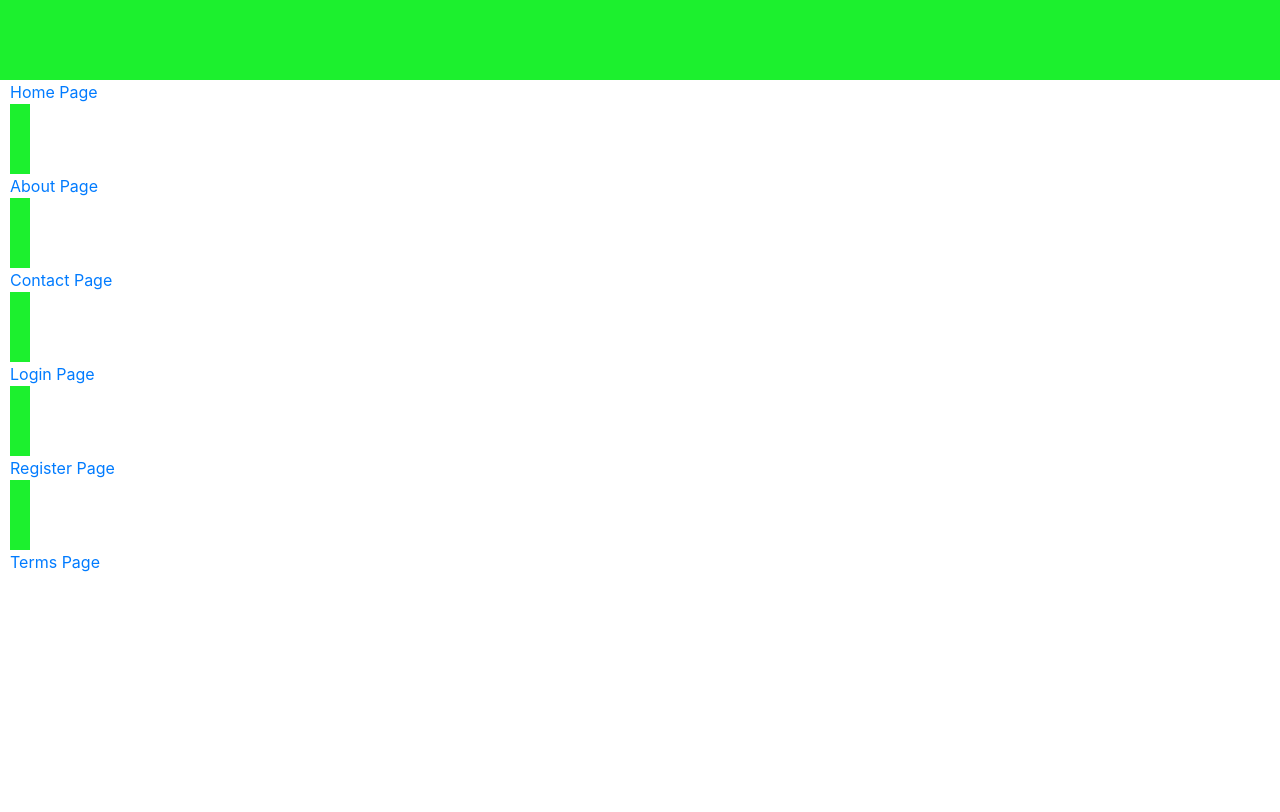
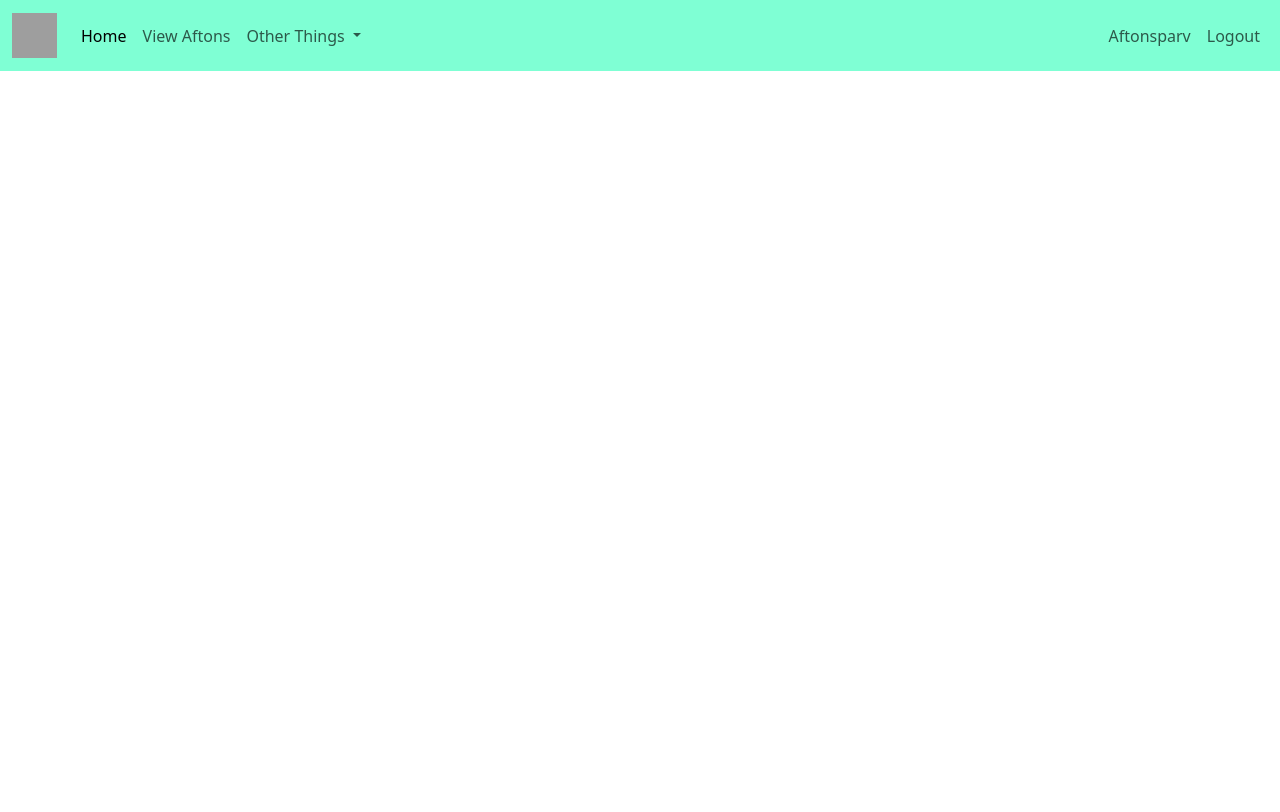
Before and after one commit to Not-Jim/toka-fitness, a Flask app: page /about in a window 1280 px wide. Shown: the top 812 px of the page. After the commit the page ends 71 px from the top, so only its background shows below. Run offline with Flask 3, Linux system fonts and the light colour scheme; a user stored in the database is signed in; some libraries are stand-ins or nearby versions; grey boxes are pictures that could not be loaded.

Commit message:
updated base
updated base and added XD templates, made logo

```diff
--- a/app.py
+++ b/app.py
@@ -71,5 +71,14 @@ def login():
 def aftonsparv():
     return render_template('gnarpy.html', name=session.get('name'))
 
+@app.route('/logout')
+def logout():
+    session['name'] = None
+    return redirect(url_for('home'))
+
+@app.route('/user')
+def user():
+    return render_template('user.html', name=session.get('name'))
+
 if __name__ == '__main__':
     app.run(debug=True)
--- a/templates/base.html
+++ b/templates/base.html
@@ -1,47 +1,118 @@
+<!DOCTYPE html>
 <html>
-    <body>
-        <title>
-            {% block title %} {% endblock %}
-        </title>
+
+<head>
+    <link rel="shortcut icon" type="image/x-icon" href="static/Gnarpy.gif">
+    <title>{% block title %}{% endblock %}</title>
+
+    <!-- Import Bootstrap -->
+    <link href="https://cdn.jsdelivr.net/npm/bootstrap@5.3.3/dist/css/bootstrap.min.css" rel="stylesheet"
+        integrity="sha384-QWTKZyjpPEjISv5WaRU9OFeRpok6YctnYmDr5pNlyT2bRjXh0JMhjY6hW+ALEwIH" crossorigin="anonymous">
+    <script src="https://cdn.jsdelivr.net/npm/bootstrap@5.3.3/dist/js/bootstrap.bundle.min.js"
+        integrity="sha384-YvpcrYf0tY3lHB60NNkmXc5s9fDVZLESaAA55NDzOxhy9GkcIdslK1eN7N6jIeHz"
+        crossorigin="anonymous"></script>
+
+    <!-- CSS used for navbar -->
     <style>
         header {
-                background-color: rgb(28, 240, 46);
+            position: fixed;
+            left: 0;
             top: 0;
-                left: 0;
-                position: fixed;
-                height: 80px;
+            height: 100px;
             padding: 10px;
             width: 100%;
             float: left;
+            background-color: aquamarine;
             display: flex;
             flex-direction: row;
             align-items: center;
-                border-bottom: 5px rgba(255, 255, 255, 0.5);
+            border-bottom: 5px rgba(255, 255, 255, 0.5) solid;
         }
+
         main {
-                margin-top: 110px;
-            }
-            body{
-                background-color: rgb(35, 224, 76);
+            margin-top: 20px;
+            margin-left: 20px;
         }
     </style>
-        <header>
-            <link rel="stylesheet" href="https://stackpath.bootstrapcdn.com/bootstrap/4.5.2/css/bootstrap.min.css">
-            <div style="width: 5px; height: 70px; border: 10px solid rgb(28, 240, 46); background-color:rgb(35, 224, 76); color:antiquewhite"></div>
-            <a href="/" style="text-decoration:none"> Home Page </a>
-            <div style="width: 5px; height: 70px; border: 10px solid rgb(28, 240, 46); background-color:rgb(35, 224, 76); color:antiquewhite"></div>
-            <a href="/about"> About Page </a>
-            <div style="width: 5px; height: 70px; border: 10px solid rgb(28, 240, 46); background-color:rgb(35, 224, 76); color:antiquewhite"></div>
-            <a href="/contact"> Contact Page </a>
-            <div style="width: 5px; height: 70px; border: 10px solid rgb(28, 240, 46); background-color:rgb(35, 224, 76); color:antiquewhite"></div>
-            <a href="/login"> Login Page </a>
-            <div style="width: 5px; height: 70px; border: 10px solid rgb(28, 240, 46); background-color:rgb(35, 224, 76); color:antiquewhite"></div>
-            <a href="/register"> Register Page </a>
-            <div style="width: 5px; height: 70px; border: 10px solid rgb(28, 240, 46); background-color:rgb(35, 224, 76); color:antiquewhite"></div>
-            <a href="/terms"> Terms Page </a>
-        </header>
+
+</head>
+
+<body>
+    <!-- <header>
+            <div style="width: 5px; height: 70%; border: 10px solid aquamarine; background-color: gray; color: gray;"></div>
+            <a href="/">Home Page </a>
+            <div style="width: 5px; height: 70%; border: 10px solid aquamarine; background-color: gray; color: gray;"></div>
+            <a href="/gnarp">Gnarp Gnarp</a>
+            <div style="width: 5px; height: 70%; border: 10px solid aquamarine; background-color: gray; color: gray;"></div>
+            <a href="/gregory">Gregory</a>
+            <div style="width: 5px; height: 70%; border: 10px solid aquamarine; background-color: gray; color: gray;"></div>
+            <a href="/about">About Us</a>
+            <div style="width: 5px; height: 70%; border: 10px solid aquamarine; background-color: gray; color: gray;"></div>
+            <a href="/contact">Contact Us</a>
+            <div style="width: 5px; height: 70%; border: 10px solid aquamarine; background-color: gray; color: gray;"></div>
+            <a href="/afton">View Aftons</a>
+            <div style="width: 5px; height: 70%; border: 10px solid aquamarine; background-color: gray; color: gray;"></div>
+        </header> -->
+    <nav class="navbar sticky-top navbar-expand-lg" style="background-color: aquamarine;">
+        <div class="container-fluid">
+            <a class="navbar-brand" href="/">
+                <img src="/static/Gnarpy.gif" alt="Gnarp Catalog" width="45" height="45">
+            </a>
+            <button class="navbar-toggler" type="button" data-bs-toggle="collapse"
+                data-bs-target="#navbarSupportedContent" aria-controls="navbarSupportedContent" aria-expanded="false"
+                aria-label="Toggle navigation">
+                <span class="navbar-toggler-icon"></span>
+            </button>
+            <div class="collapse navbar-collapse" id="navbarSupportedContent">
+                <ul class="navbar-nav me-auto mb-2 mb-lg-0">
+                    <li class="nav-item">
+                        <a class="nav-link active" aria-current="page" href="/">Home</a>
+                    </li>
+                    <li class="nav-item">
+                        <a class="nav-link" href="/aftonsparv">View Aftons</a>
+                    </li>
+                    <li class="nav-item dropdown">
+                        <a class="nav-link dropdown-toggle" href="#" role="button" data-bs-toggle="dropdown"
+                            aria-expanded="false">
+                            Other Things
+                        </a>
+                        <ul class="dropdown-menu">
+                            <li><a class="dropdown-item" href="/terms">Terms</a></li>
+                            <li><a class="dropdown-item" href="/">Another action</a></li>
+                            <li>
+                                <hr class="dropdown-divider">
+                            </li>
+                            <li><a class="dropdown-item" href="/about">About Us</a></li>
+                            <li><a class="dropdown-item" href="/contact">Contact Us</a></li>
+                        </ul>
+                    </li>
+                </ul>
+            </div>
+            <div class="d-flex align-items-center">
+                <ul class="navbar-nav me-auto mb-2 mb-lg-0">
+                    {% if name %}
+                    <li class="nav-item">
+                        <a class="nav-link" href="/user">{{ name }}</a>
+                    </li>
+                    <li class="nav-item">
+                        <a class="nav-link" href="/logout">Logout</a>
+                    </li>
+                    {% else %}
+                    <li class="nav-item">
+                        <a class="nav-link" href="/login">Login</a>
+                    </li>
+                    <li class="nav-item">
+                        <a class="nav-link" href="/register">Register</a>
+                    </li>
+                    {% endif %}
+                </ul>
+            </div>
+        </div>
+    </nav>
+</body>
+
 <main>
-            {% block content %} {% endblock %}
+    {% block content %}{% endblock %}
 </main>
-    </body>
+
 </html>
--- a/templates/gnarpy.html
+++ b/templates/gnarpy.html
@@ -6,11 +6,11 @@
     </title>
     <script>
         function Gnarpy() {
-            var MyName = '<img src="Gnarpy.gif" alt="Aftonsparv" width="400" height="400">'
+            var MyName = '<img src="static/Gnarpy.gif" alt="Aftonsparv" width="400" height="400">'
             document.getElementById('Gnarpy').innerHTML = MyName;
         }
         function gnarpy() {
-            var MyName = '<img src="gnarpy.jpg" alt="Aftonsparv" width="400" height="400">'
+            var MyName = '<img src="static/gnarpy.jpg" alt="Aftonsparv" width="400" height="400">'
             document.getElementById('gnarpy').innerHTML = MyName;
         }
     </script>
```
Also changed, not shown: templates/user.html (added, +11 -0 lines), FlaskPracticeDB.db, static/logo.png (added), 3 other files. Lines whose indentation alone changed are shown as unchanged.
